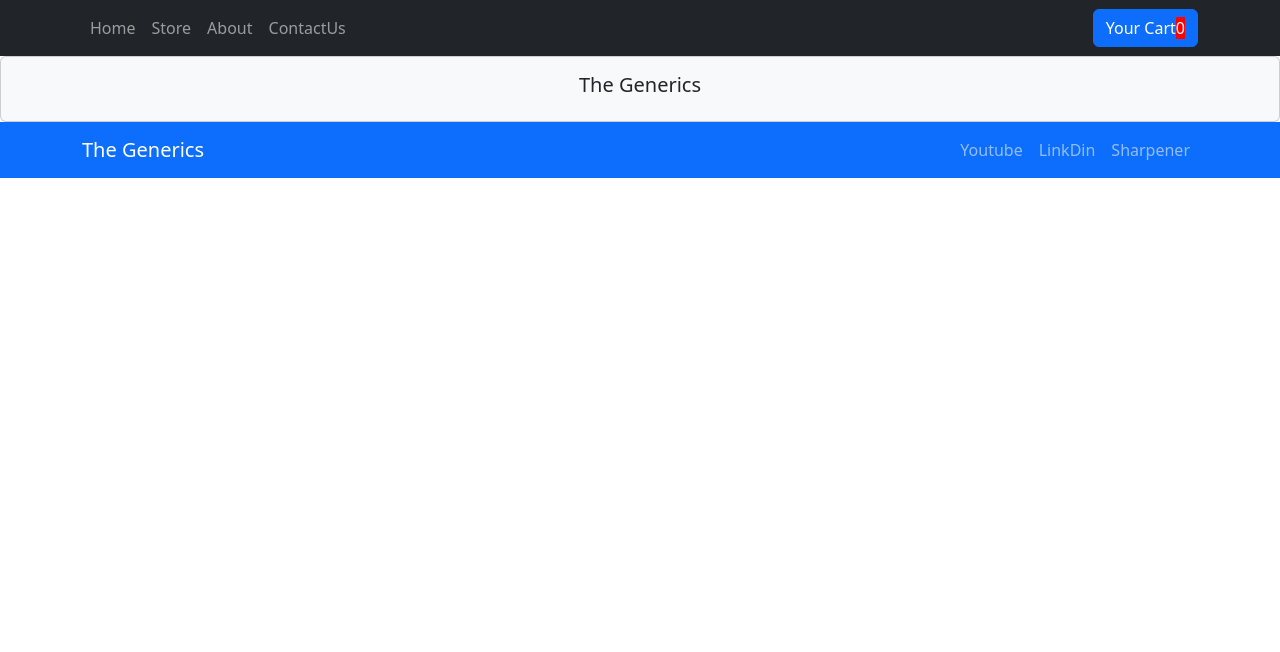
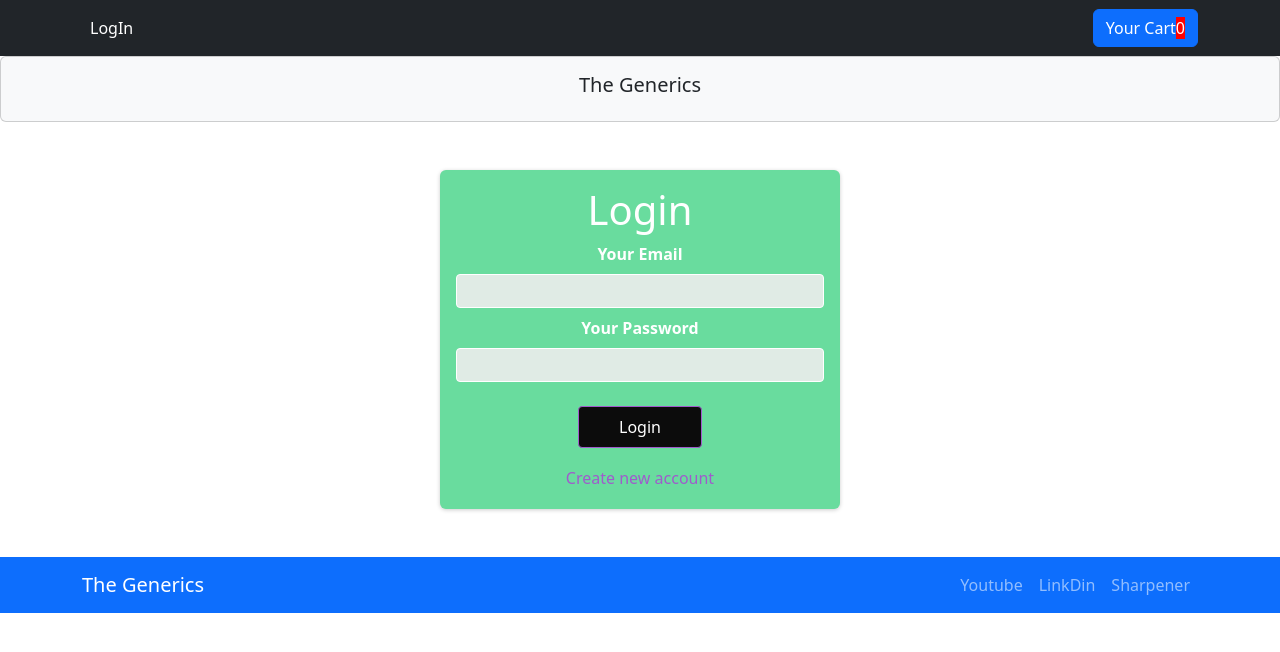
Before and after one commit to subhro7264/Ecommerce-Website, a React (Create React App) app in the folder ecommerce-website/: page /auth in a window 1280 px wide. Shown: the top 652 px of the page. Built offline with nearby package versions, Linux system fonts and the light colour scheme.

Commit message:
Adding Login to Ecommerce

```diff
--- a/ecommerce-website/src/App.js
+++ b/ecommerce-website/src/App.js
@@ -1,12 +1,10 @@
 
-
-
-import React, { Fragment, useState } from "react";
+import React, { Fragment, useContext, useState } from "react";
 import "bootstrap/dist/css/bootstrap.min.css";
 import Navbar from "./components/Layout/Navbar";
 import Products from "./components/Products/Products";
 import Cart from "./components/Cart/Cart";
-import CartProvider from "./components/store/CartProvider";
+import CartContext from "./components/store/cart-context";
 import About from "./components/Pages/About";
 import Generics from "./components/TheGenerics/Generics";
 import Home from "./components/Pages/Home";
@@ -14,8 +12,12 @@ import Footer from "./components/Layout/Footer";
 import ContactUs from "./components/Pages/ContactUs";
 import { Route, Routes} from "react-router-dom";
 import ProductPage from "./components/Products/ProductDetails/ProductDetails";
+import AuthPage from "./components/Pages/AuthPage";
 
 function App() {
+
+const authCtx=useContext(CartContext);
+const isLoggedIn = authCtx.isLoggedIn;
   const [cart, setCart] = useState(false);
 
   async function addDetailsHandler(detail) {
@@ -42,9 +44,9 @@ function App() {
 
   return (
     <Fragment>
-      <CartProvider>
+
         <Navbar onShowCart={onShowCartHandler} />
-        {cart && <Cart onHideCart={onHideCartHandler} />}
+      {cart && <Cart onHideCart={onHideCartHandler} />}
         {!cart && <Generics />}
         <Routes>
           {!cart && <Route path="/about" element={<About />} />}
@@ -58,10 +60,10 @@ function App() {
           )}
           <Route path="Products/:productId" element={<ProductPage />} />
 
-
+           {!cart&& <Route  path='/auth'  element={<AuthPage/>}/>}
         </Routes>
         <Footer />
-      </CartProvider>
+
     </Fragment>
   );
 }
--- /dev/null
+++ b/ecommerce-website/src/components/Auth/AuthForm.js
@@ -0,0 +1,112 @@
+import { useState, useRef, useContext, useEffect } from "react";
+import classes from "./AuthForm.module.css";
+import CartContext from "../store/cart-context";
+import { useNavigate } from "react-router-dom";
+
+const AuthForm = () => {
+  const emailInputRef = useRef();
+  const passwordInputRef = useRef();
+  const authCtx = useContext(CartContext);
+  const navigate = useNavigate();
+  const [isLogin, setIsLogin] = useState(true);
+  const [isLoading, setIsLoading] = useState(false);
+
+  const switchAuthModeHandler = () => {
+    setIsLogin((prevState) => !prevState);
+  };
+
+  useEffect(() => {
+    setTimeout(() => {
+      authCtx.logout();
+      navigate("/auth", { replace: true });
+    }, 5* 60 * 1000);
+  });
+
+
+
+
+  const submitHandler = (e) => {
+    e.preventDefault();
+    const enteredEmail = emailInputRef.current.value;
+    const enteredPassword = passwordInputRef.current.value;
+    setIsLoading(true);
+    let url;
+    if (isLogin) {
+      url =
+        "https://identitytoolkit.googleapis.com/v1/accounts:signInWithPassword?key=AIzaSyDzG7xWkD186fKUg_yhjslT2FShKXhEDPI";
+    } else {
+      url =
+        "https://identitytoolkit.googleapis.com/v1/accounts:signUp?key=AIzaSyDzG7xWkD186fKUg_yhjslT2FShKXhEDPI";
+    }
+    fetch(url, {
+      method: "POST",
+      body: JSON.stringify({
+        email: enteredEmail,
+        password: enteredPassword,
+        returnSecureToken: true,
+      }),
+      headers: {
+        "Content-Type": "application/json",
+      },
+    })
+      .then((res) => {
+        setIsLoading(false);
+        if (res.ok) {
+          return res.json();
+        } else {
+          return res.json().then((data) => {
+            let errorMessage = "Authentication failed";
+            // if (data && data.error && data.error.message) {
+            //   errorMessage = data.error.message;
+            // }
+
+            throw new Error(errorMessage);
+          });
+        }
+      })
+      .then((data) => {
+        authCtx.login(data.idToken);
+        navigate("/", { replace: true });
+      })
+      .catch((err) => {
+        alert(err.message);
+      });
+  };
+
+  return (
+    <section className={classes.auth}>
+      <h1>{isLogin ? "Login" : "Sign Up"}</h1>
+      <form onSubmit={submitHandler}>
+        <div className={classes.control}>
+          <label htmlFor="email">Your Email</label>
+          <input type="email" id="email" required ref={emailInputRef} />
+        </div>
+        <div className={classes.control}>
+          <label htmlFor="password">Your Password</label>
+          <input
+            type="password"
+            id="password"
+            required
+            ref={passwordInputRef}
+          />
+        </div>
+        <div className={classes.actions}>
+          {!isLoading && (
+            <button>{isLogin ? "Login" : "Create Account"}</button>
+          )}
+          {isLoading && <p>Sending Request.....</p>}
+
+          <button
+            type="button"
+            className={classes.toggle}
+            onClick={switchAuthModeHandler}
+          >
+            {isLogin ? "Create new account" : "Login with existing account"}
+          </button>
+        </div>
+      </form>
+    </section>
+  );
+};
+
+export default AuthForm;
--- /dev/null
+++ b/ecommerce-website/src/components/Auth/AuthForm.module.css
@@ -0,0 +1,72 @@
+.auth {
+  margin: 3rem auto;
+  width: 95%;
+  max-width: 25rem;
+  border-radius: 6px;
+  background-color: #69DC9E;
+  box-shadow: 0 1px 4px rgba(0, 0, 0, 0.2);
+  padding: 1rem;
+  text-align: center;
+}
+
+.auth h1 {
+  text-align: center;
+  color: white;
+}
+
+.control {
+  margin-bottom: 0.5rem;
+}
+
+.control label {
+  display: block;
+  color: white;
+  font-weight: bold;
+  margin-bottom: 0.5rem;
+}
+
+.control input {
+  font: inherit;
+  background-color: #eeeeeee5;
+  color: #a463cf;
+  border-radius: 4px;
+  border: 1px solid white;
+  width: 100%;
+  text-align: left;
+  padding: 0.25rem;
+}
+
+.actions {
+  margin-top: 1.5rem;
+  display: flex;
+  flex-direction: column;
+  align-items: center;
+}
+
+.actions button {
+  cursor: pointer;
+  font: inherit;
+  color: white;
+  background-color: #0C0C0C;
+  border: 1px solid #9f5ccc;
+  border-radius: 4px;
+  padding: 0.5rem 2.5rem;
+}
+
+.actions button:hover {
+  background-color: #00b112;
+  border-color: #810bcf;
+}
+
+.actions .toggle {
+  margin-top: 1rem;
+  background-color: transparent;
+  color: #9f5ccc;
+  border: none;
+  padding: 0.15rem 1.5rem;
+}
+
+.actions .toggle:hover {
+  background-color: transparent;
+  color: #ae82cc;
+}
--- a/ecommerce-website/src/components/Layout/Navbar.js
+++ b/ecommerce-website/src/components/Layout/Navbar.js
@@ -1,26 +1,42 @@
-import React from "react";
-import { Container, Nav, Navbar } from "react-bootstrap";
-import { NavLink } from "react-router-dom";
+import React, { useContext } from "react";
+import { Container, Nav, Navbar, Button } from "react-bootstrap";
+import { NavLink, useNavigate } from "react-router-dom";
 import NavbarButton from "./NavbarButton";
+import CartContext from "../store/cart-context";
 
 const NavbarComponent = ({ onShowCart }) => {
+  const navigate = useNavigate();
+  const authCtx = useContext(CartContext);
+  const isLoggedIn = authCtx.isLoggedIn;
+  const logoutHandler = () => {
+    authCtx.logout();
+    navigate("/auth", { replace: true });
+  };
+
   return (
     <Navbar bg="dark" variant="dark">
       <Container>
         <Nav className="me-auto">
-          <Nav.Link as={NavLink} to="/home" >
+         { isLoggedIn && <Nav.Link as={NavLink} to="/home">
             Home
-          </Nav.Link>
-          <Nav.Link as={NavLink} to="/" exact>
-            Store
-          </Nav.Link>
-          <Nav.Link as={NavLink} to="/about">
+          </Nav.Link>}
+          {isLoggedIn && (
+            <Nav.Link as={NavLink} to="/" exact>
+              Store
+            </Nav.Link>
+          )}
+         {isLoggedIn&& <Nav.Link as={NavLink} to="/about">
             About
-          </Nav.Link>
-          <Nav.Link as={NavLink} to="/contactUs">
-          ContactUs
-          </Nav.Link>
-
+          </Nav.Link>}
+         { isLoggedIn&& <Nav.Link as={NavLink} to="/contactUs">
+            ContactUs
+          </Nav.Link>}
+          {!isLoggedIn && (
+            <Nav.Link as={NavLink} to="/auth">
+              LogIn
+            </Nav.Link>
+          )}
+          {isLoggedIn && <Button onClick={logoutHandler}>Logout</Button>}
         </Nav>
         <NavbarButton onClick={onShowCart} />
       </Container>
--- /dev/null
+++ b/ecommerce-website/src/components/Pages/AuthPage.js
@@ -0,0 +1,11 @@
+import React from 'react'
+import AuthForm from '../Auth/AuthForm'
+const AuthPage = () => {
+  return (
+    <div>
+      <AuthForm/>
+    </div>
+  )
+}
+
+export default AuthPage
--- a/ecommerce-website/src/components/store/CartProvider.js
+++ b/ecommerce-website/src/components/store/CartProvider.js
@@ -1,5 +1,7 @@
-import { useReducer } from "react";
+import { useReducer ,useState, } from "react";
 import CartContext from "./cart-context";
+
+
 
 const defaultCartState = {
   items: [],
@@ -66,11 +68,33 @@ const CartProvider = (props) => {
     dispatchCartAction({ type: "REMOVE", id });
   };
 
+
+
+
+
+const initialToken = localStorage.getItem("token");
+const [token, setToken] = useState(initialToken);
+const userIsLoggedIn = !!token; //its convert to true or false value
+
+const loginHandler = (token) => {
+  setToken(token);
+  localStorage.setItem("token", token);
+};
+const logoutHandler = () => {
+  setToken(null);
+  localStorage.removeItem("token");
+};
+
+
   const cartContextValue = {
     items: cartState.items,
     totalAmount: cartState.totalAmount,
     addItem: addItemToCartHandler,
     removeItem: removeItemFromCartHandler,
+    token: token, //token state manage
+    isLoggedIn: userIsLoggedIn,
+    login: loginHandler,
+    logout: logoutHandler,
   };
 
   return (
--- a/ecommerce-website/src/components/store/cart-context.js
+++ b/ecommerce-website/src/components/store/cart-context.js
@@ -1,10 +1,13 @@
-import React from 'react'
+import React from "react";
 
-
-const CardContext=React.createContext({
-    items:[],
-    totalAmount:0,
-    addItem:(item)=>{},
-     removeItem:(id)=>{}
-})
+const CardContext = React.createContext({
+  items: [],
+  totalAmount: 0,
+  addItem: (item) => {},
+  removeItem: (id) => {},
+  token: "",
+  isLoggedIn: false,
+  login: (token) => {},
+  logout: () => {},
+});
 export default CardContext;
--- a/ecommerce-website/src/index.js
+++ b/ecommerce-website/src/index.js
@@ -4,16 +4,18 @@ import './index.css';
 import App from './App';
 import reportWebVitals from './reportWebVitals';
 import { BrowserRouter } from "react-router-dom";
-
+import CartProvider from "./components/store/CartProvider";
 const root = ReactDOM.createRoot(document.getElementById('root'));
 root.render(
-<BrowserRouter>
+  <CartProvider>
+  <BrowserRouter>
   <React.StrictMode>
 
      <App />
 
   </React.StrictMode>
   </BrowserRouter>
+  </CartProvider>
 
 );
 
```
